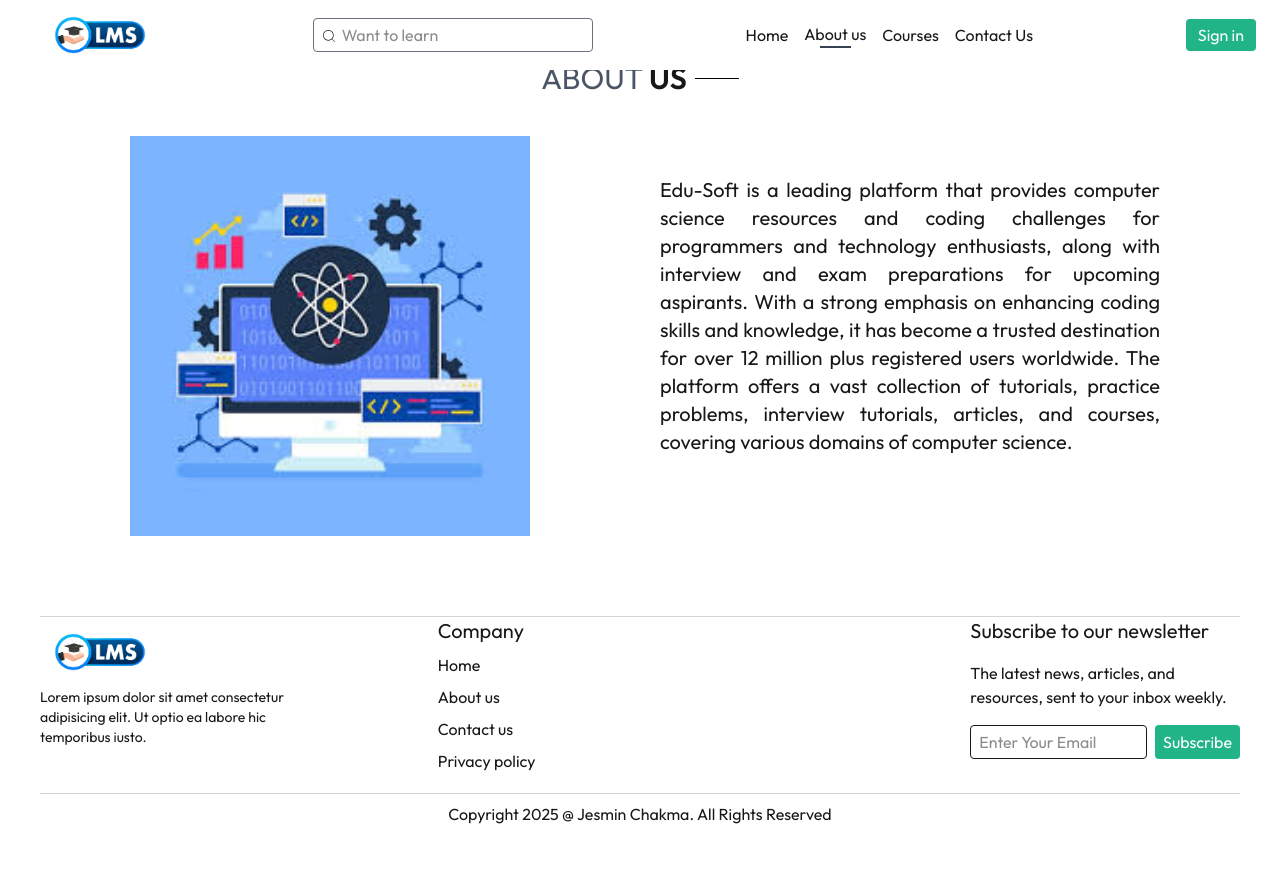
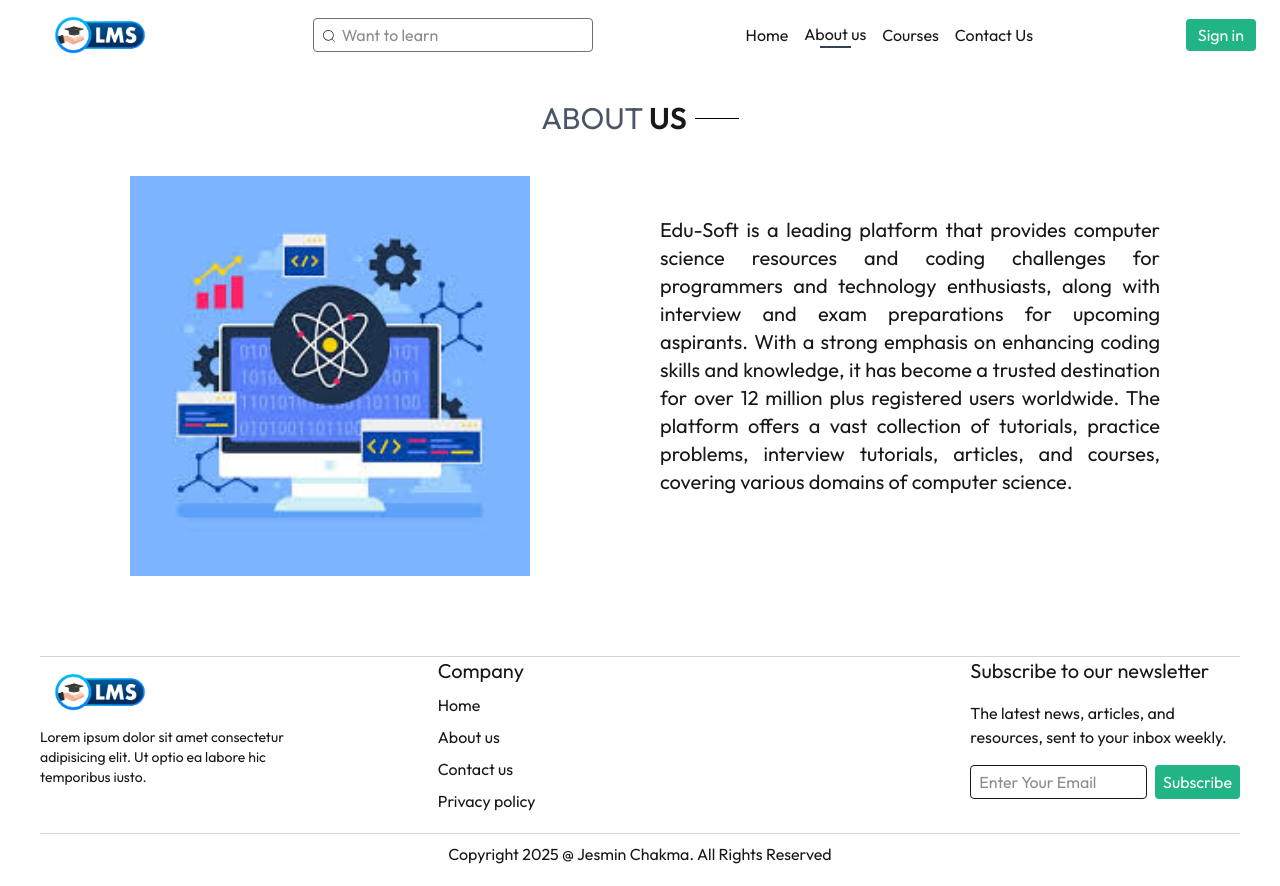
Before and after one commit to Nobleman78/Edu-soft, a React (Vite) app: page /about in a window 1280 px wide. Before the commit the page ends 846 px from the top, so only its background shows below. Built offline with nearby package versions, Linux system fonts and the light colour scheme.

Commit message:
About and Contact Page Updated

```diff
--- a/src/Utility/About.jsx
+++ b/src/Utility/About.jsx
@@ -3,7 +3,7 @@ import computer from '../assets/computer.jpeg'
 
 const About = () => {
     return (
-        <div>
+        <div className='mt-20'>
             <div className='flex items-center text-center my-10 gap-2 justify-center text-3xl '>
                 <p><span className='text-gray-600'>ABOUT</span> <span className='font-semibold'>US</span></p>
                 <p className='w-8 sm:w-11 h-[1px] bg-black'></p>
--- a/src/Utility/Contact.jsx
+++ b/src/Utility/Contact.jsx
@@ -3,7 +3,7 @@ import contact from '../assets/contact.png'
 
 const Contact = () => {
     return (
-        <div className='border-t'>
+        <div className='border-t mt-10'>
             <div className='flex items-center text-center my-10 gap-2 justify-center text-3xl '>
                 <p><span className='text-gray-600'>CONTACT</span> <span className='font-semibold'>US</span></p>
                 <p className='w-8 sm:w-11 h-[1px] bg-black'></p>
```
